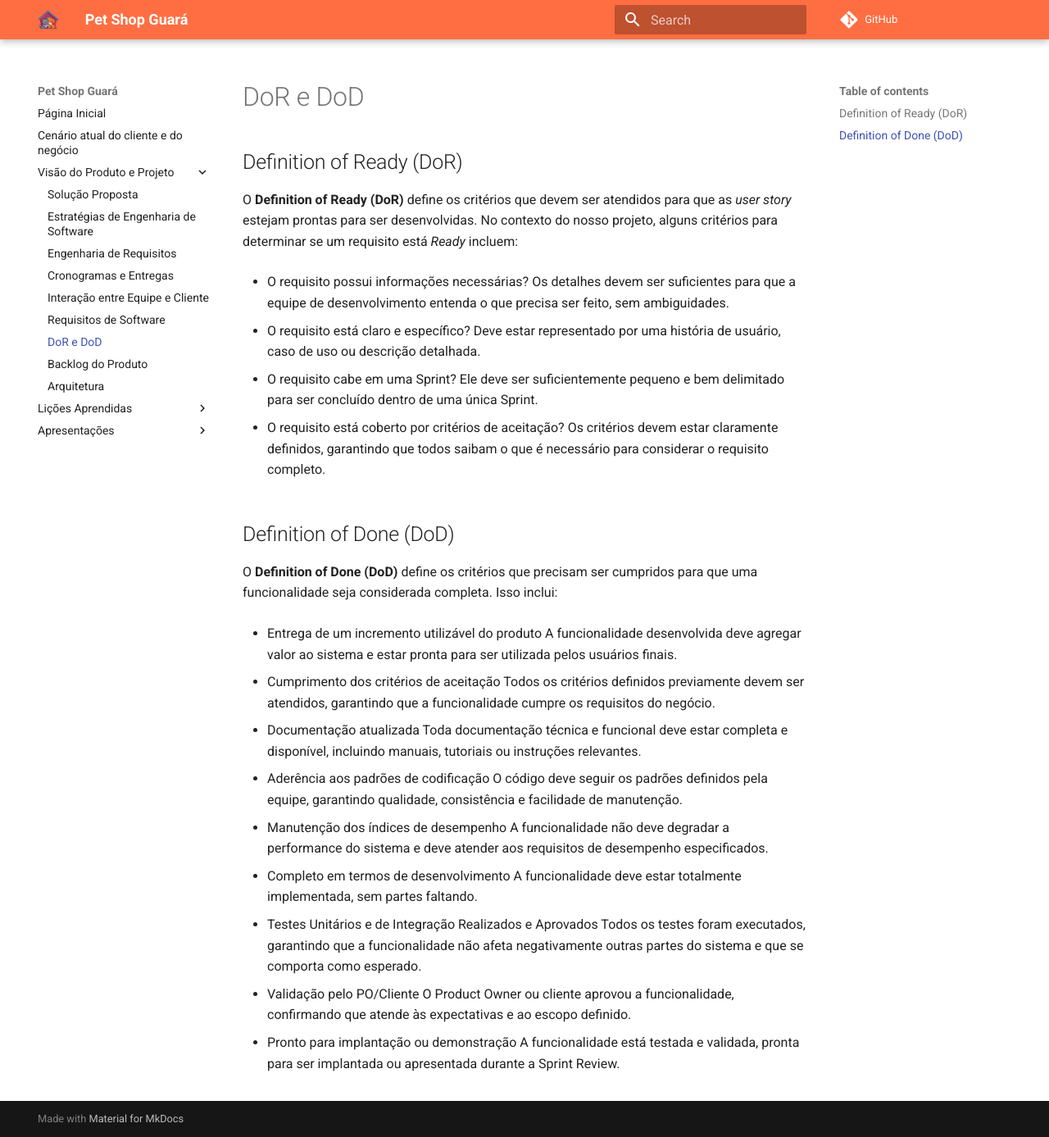
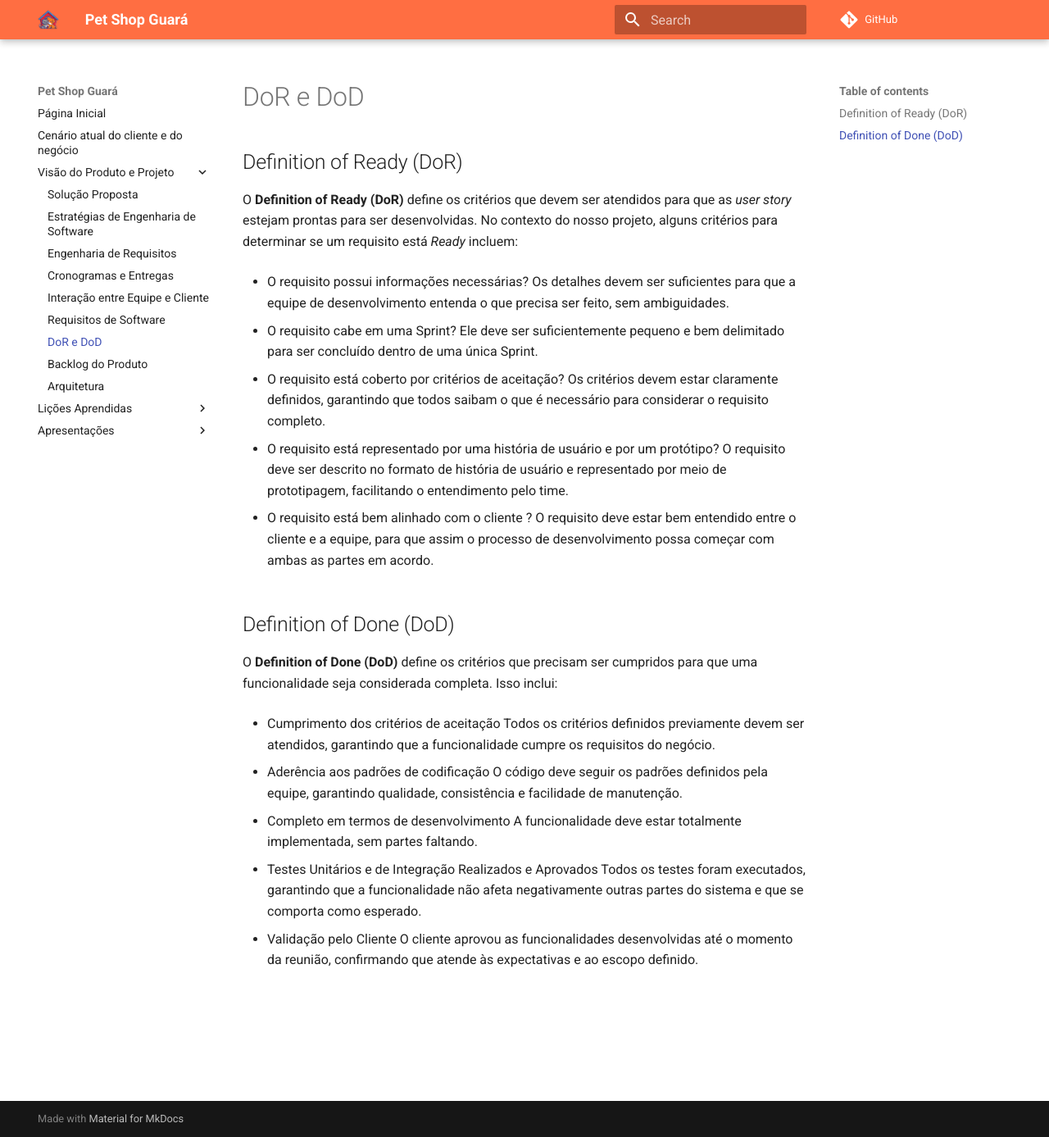
Before and after one commit to mdsreq-fga-unb/2024.2-T03-PetShopGuara, an MkDocs documentation site: the page built from docs/VisãoProduto/DoRDoD.md, in a window 1280 px wide and 1387 px high. Shown: the whole window at 82% size. Built offline with MkDocs 1.6.1 and Material for MkDocs 9.7.7, drawn with Linux system fonts in a browser that asks for light colours; comment, search, counter and statistics services are not loaded.

Commit message:
docs : alterando DoR e Dod

```diff
--- a/docs/VisãoProduto/DoRDoD.md
+++ b/docs/VisãoProduto/DoRDoD.md
@@ -6,33 +6,27 @@ O **Definition of Ready (DoR)** define os critérios que devem ser atendidos par
 - O requisito possui informações necessárias?
 Os detalhes devem ser suficientes para que a equipe de desenvolvimento entenda o que precisa ser feito, sem ambiguidades.
 
-- O requisito está claro e específico?
-Deve estar representado por uma história de usuário, caso de uso ou descrição detalhada.
-
 - O requisito cabe em uma Sprint?
 Ele deve ser suficientemente pequeno e bem delimitado para ser concluído dentro de uma única Sprint.
 
 - O requisito está coberto por critérios de aceitação?
 Os critérios devem estar claramente definidos, garantindo que todos saibam o que é necessário para considerar o requisito completo.
 
+- O requisito está representado por uma história de usuário e por um protótipo?
+O requisito deve ser descrito no formato de história de usuário e representado por meio de prototipagem, facilitando o entendimento pelo time.
+
+- O requisito está bem alinhado com o cliente ?
+O requisito deve estar bem entendido entre o cliente e a equipe, para que assim o processo de desenvolvimento possa começar com ambas as partes em acordo.
+
 
 ## Definition of Done (DoD)
 O **Definition of Done (DoD)** define os critérios que precisam ser cumpridos para que uma funcionalidade seja considerada completa. Isso inclui:
 
-- Entrega de um incremento utilizável do produto
-A funcionalidade desenvolvida deve agregar valor ao sistema e estar pronta para ser utilizada pelos usuários finais.
-
 - Cumprimento dos critérios de aceitação
 Todos os critérios definidos previamente devem ser atendidos, garantindo que a funcionalidade cumpre os requisitos do negócio.
 
-- Documentação atualizada
-Toda documentação técnica e funcional deve estar completa e disponível, incluindo manuais, tutoriais ou instruções relevantes.
-
 - Aderência aos padrões de codificação
 O código deve seguir os padrões definidos pela equipe, garantindo qualidade, consistência e facilidade de manutenção.
-
-- Manutenção dos índices de desempenho
-A funcionalidade não deve degradar a performance do sistema e deve atender aos requisitos de desempenho especificados.
 
 - Completo em termos de desenvolvimento
 A funcionalidade deve estar totalmente implementada, sem partes faltando.
@@ -40,8 +34,5 @@ A funcionalidade deve estar totalmente implementada, sem partes faltando.
 - Testes Unitários e de Integração Realizados e Aprovados
 Todos os testes foram executados, garantindo que a funcionalidade não afeta negativamente outras partes do sistema e que se comporta como esperado.
 
-- Validação pelo PO/Cliente
-O Product Owner ou cliente aprovou a funcionalidade, confirmando que atende às expectativas e ao escopo definido.
-
-- Pronto para implantação ou demonstração
-A funcionalidade está testada e validada, pronta para ser implantada ou apresentada durante a Sprint Review.
+- Validação pelo Cliente
+O cliente aprovou as funcionalidades desenvolvidas até o momento da reunião, confirmando que atende às expectativas e ao escopo definido.
```
